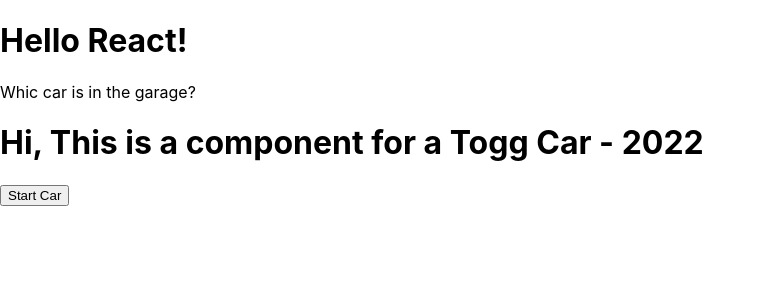
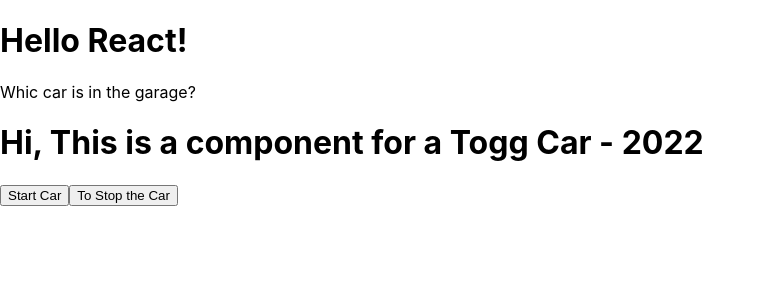
Before and after one commit to ArifYusufYilmaz/react-app-studies, a React (Create React App) app: page / in a window 1280 px wide. Shown: the top 300 px of the page, without its empty margins (0-765 px from the left). Built offline with nearby package versions, Linux system fonts and the light colour scheme.

Commit message:
Avoid this mistake!!

```diff
--- a/src/components/Car.js
+++ b/src/components/Car.js
@@ -1,11 +1,16 @@
 function Car(props){
     const startCar=(displayingMessage, event)=>{
         alert(event.type);
+    }
+    const stopCar=()=>{
+        alert("Stopped!!");
     }
     return(
         <>
          <h1>Hi, This is a component for a {props.brand.carName} - {props.brand.carModel}</h1>
          <button onClick={(event)=>startCar("Car is going slowly!!", event)}> Start Car </button>
+         <button onClick={stopCar}>To Stop the Car</button>
+        {/* there is a difference between using stopCar and stopCar().  */}
         </>
     )
 }
```
